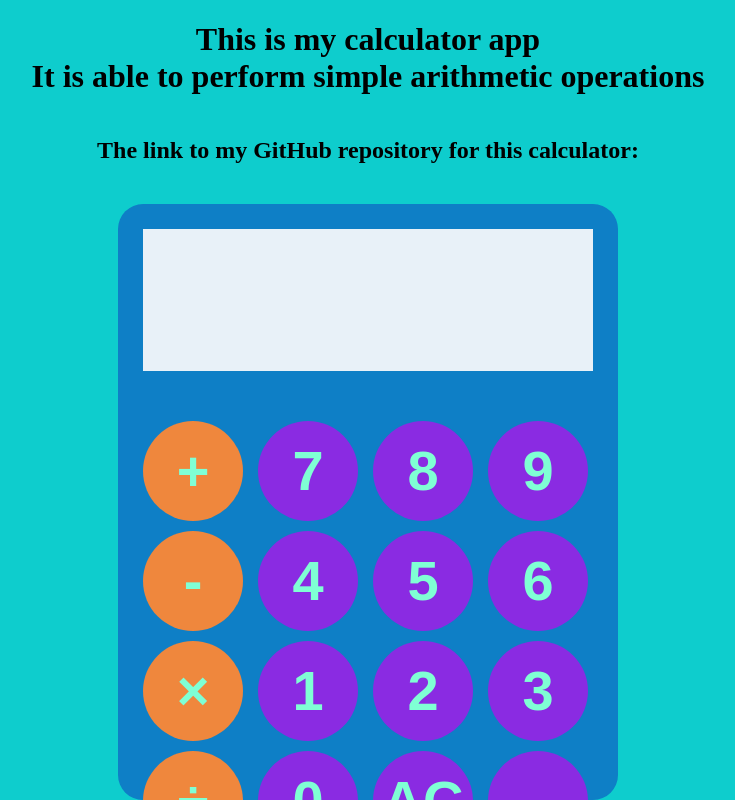
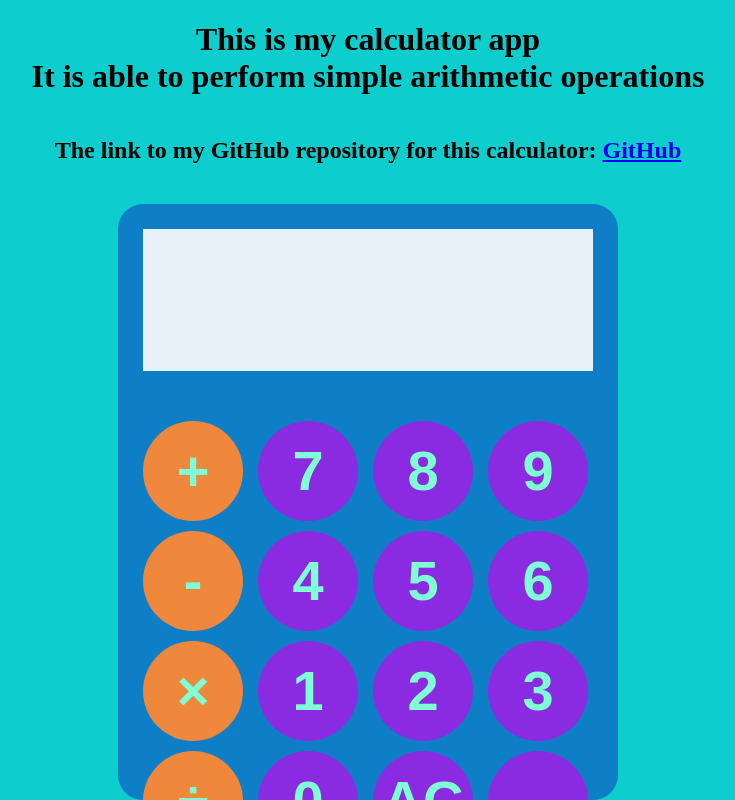
Before and after one commit to Nafihu/My-calculator-app, a plain HTML site: page index.html in a window 1280 px wide. Shown: the whole page, without its empty margins (272-1007 px from the left). Drawn offline with Linux system fonts and the light colour scheme.

Commit message:
Update index.html
added github link

```diff
--- a/index.html
+++ b/index.html
@@ -9,8 +9,10 @@
 
 <body>
     <h1>This is my calculator app <br> It is able to perform simple arithmetic operations</h1>
-    <h2>The link to my GitHub repository for this calculator:</h2>
-
+     <h2>
+        The link to my GitHub repository for this calculator:
+        <a href="https://github.com/Nafihu/My-calculator-app" target="_blank">GitHub</a>
+    </h2>
     <div id="calculator">
         <input id="display" class="display" readonly>
         <div id="keys">
```
